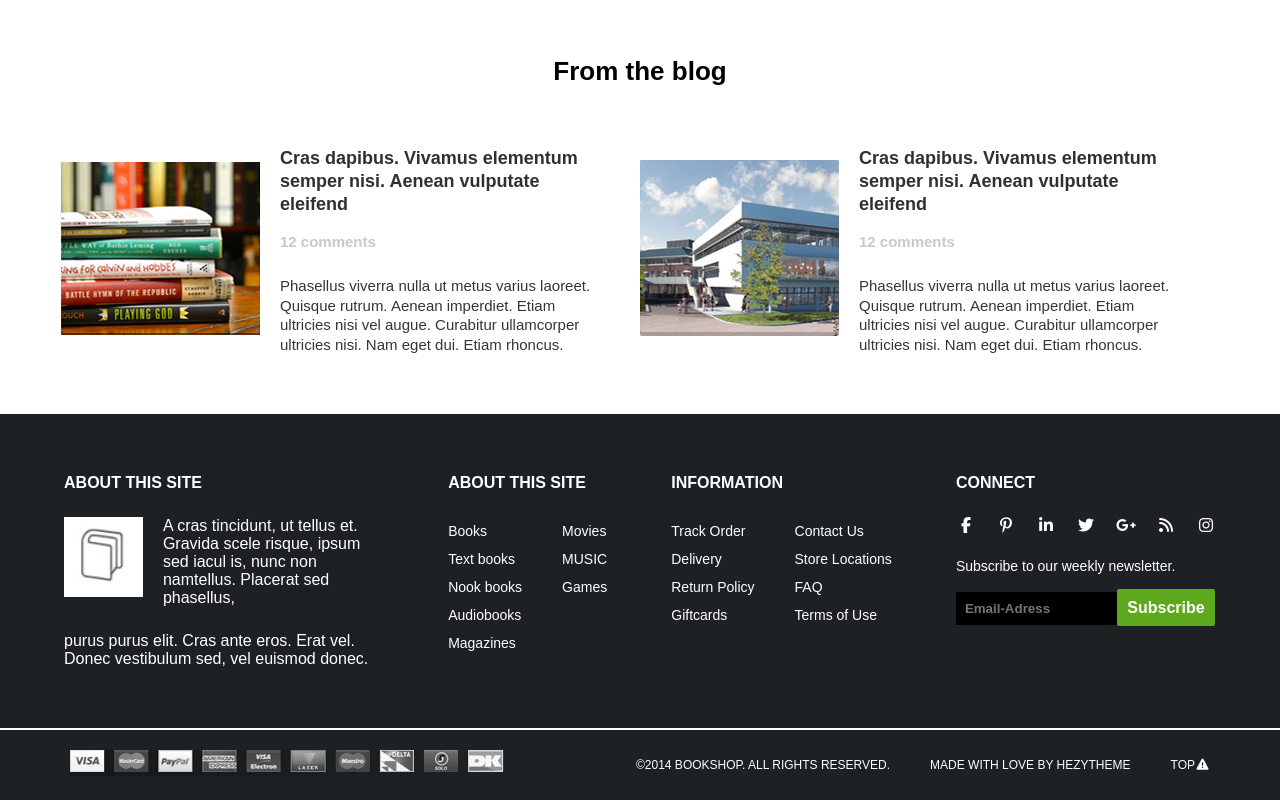
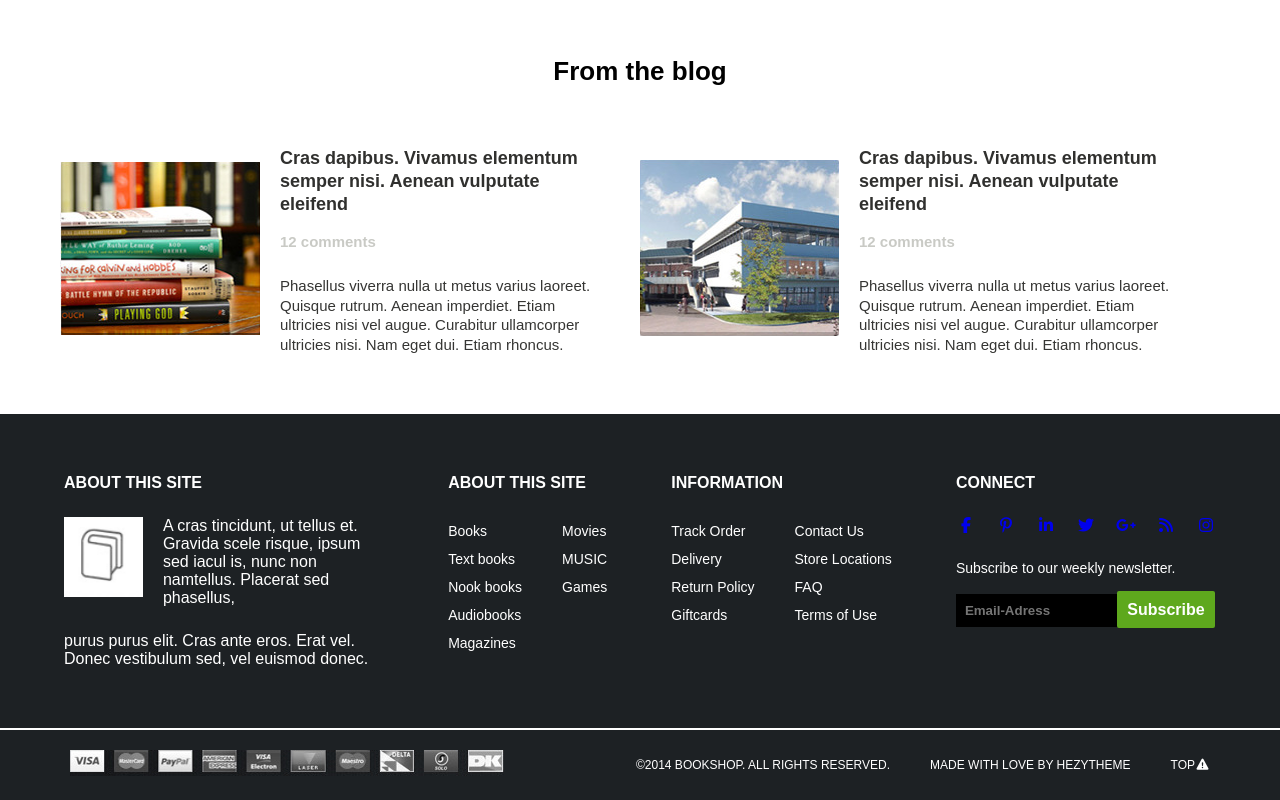
Before and after one commit to sultanmeeran/Website-5-Book-Store, a plain HTML site: page index.html in a window 1280 px wide. Shown: the part 3986-4786 px from the top of the page. Drawn offline with Linux system fonts and the light colour scheme.

Commit message:
Add ANCHOR

```diff
--- a/index.html
+++ b/index.html
@@ -479,13 +479,33 @@
                 <h4>CONNECT</h4>
               <div class="sec4-icons">
 
+    <a href="https://www.facebook.com/" target="_blank">
         <i class="fab fa-facebook-f"></i>
+    </a>
+
+    <a href="https://www.pinterest.com/" target="_blank">
         <i class="fab fa-pinterest-p"></i>
+    </a>
+
+    <a href="https://www.linkedin.com/" target="_blank">
         <i class="fab fa-linkedin-in"></i>
+    </a>
+
+    <a href="https://twitter.com/" target="_blank">
         <i class="fab fa-twitter"></i>
+    </a>
+
+    <a href="https://plus.google.com/" target="_blank">
         <i class="fab fa-google-plus-g"></i>
+    </a>
+
+    <a href="https://rss.com/" target="_blank">
         <i class="fas fa-rss"></i>
+    </a>
+
+    <a href="https://www.instagram.com/" target="_blank">
         <i class="fab fa-instagram"></i>
+    </a>
 
 </div>
                 <p>Subscribe to our weekly newsletter.</p>
```
Lines whose indentation alone changed are shown as unchanged.
